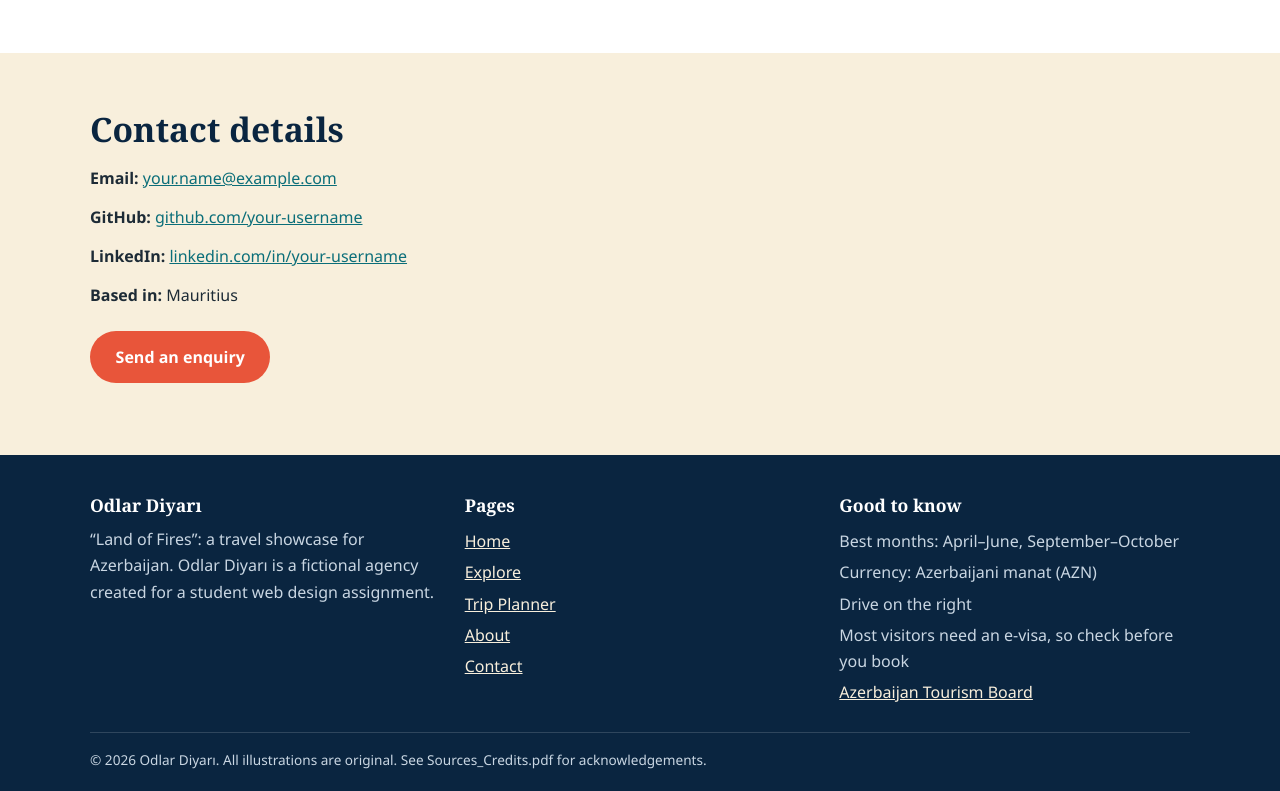
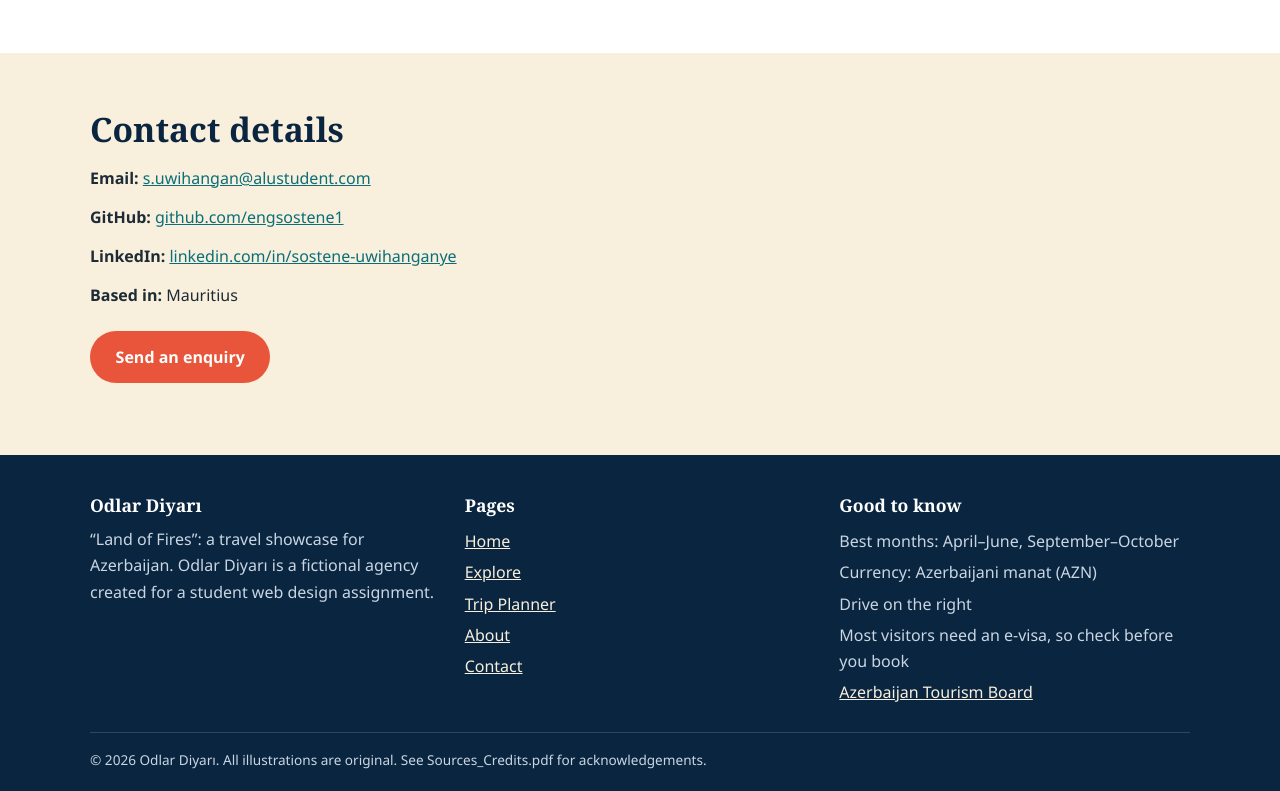
Before and after one commit to engsostene1/odlar_diyari_azerbaijan, a plain HTML site: page about.html in a window 1280 px wide. Shown: the part 789-1580 px from the top of the page. Drawn offline with Linux system fonts and the light colour scheme.

Commit message:
updating my contact details

```diff
--- a/about.html
+++ b/about.html
@@ -69,9 +69,9 @@
         <h2 id="contact-details">Contact details</h2>
         <!-- TODO: replace every placeholder below with your real details before submitting -->
         <ul class="contact-list">
-          <li><strong>Email:</strong> <a href="mailto:your.name@example.com">your.name@example.com</a></li>
-          <li><strong>GitHub:</strong> <a href="https://github.com/your-username" target="_blank" rel="noopener noreferrer">github.com/your-username</a></li>
-          <li><strong>LinkedIn:</strong> <a href="https://www.linkedin.com/in/your-username" target="_blank" rel="noopener noreferrer">linkedin.com/in/your-username</a></li>
+          <li><strong>Email:</strong> <a href="mailto:s.uwihangan@alustudent.com">s.uwihangan@alustudent.com</a></li>
+          <li><strong>GitHub:</strong> <a href="https://github.com/engsostene1" target="_blank" rel="noopener noreferrer">github.com/engsostene1</a></li>
+          <li><strong>LinkedIn:</strong> <a href="https://www.linkedin.com/in/sostene-uwihanganye-84666a297/" target="_blank" rel="noopener noreferrer">linkedin.com/in/sostene-uwihanganye</a></li>
           <li><strong>Based in:</strong> Mauritius</li>
         </ul>
         <p class="btn-row"><a class="btn" href="contact.html">Send an enquiry</a></p>
```
